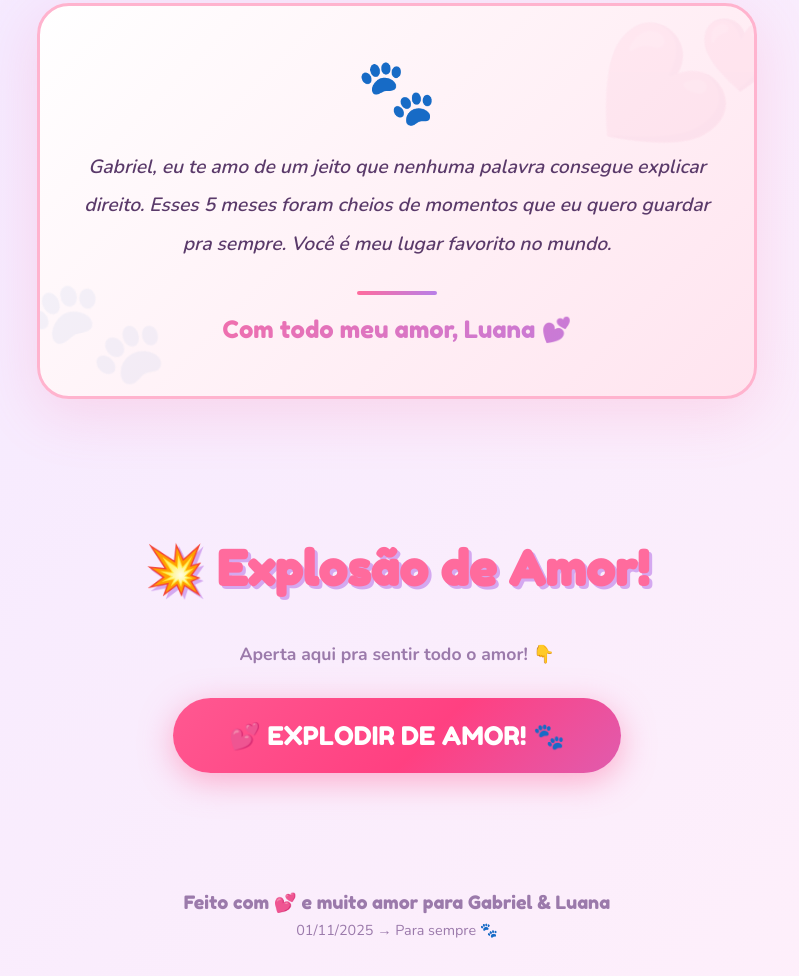
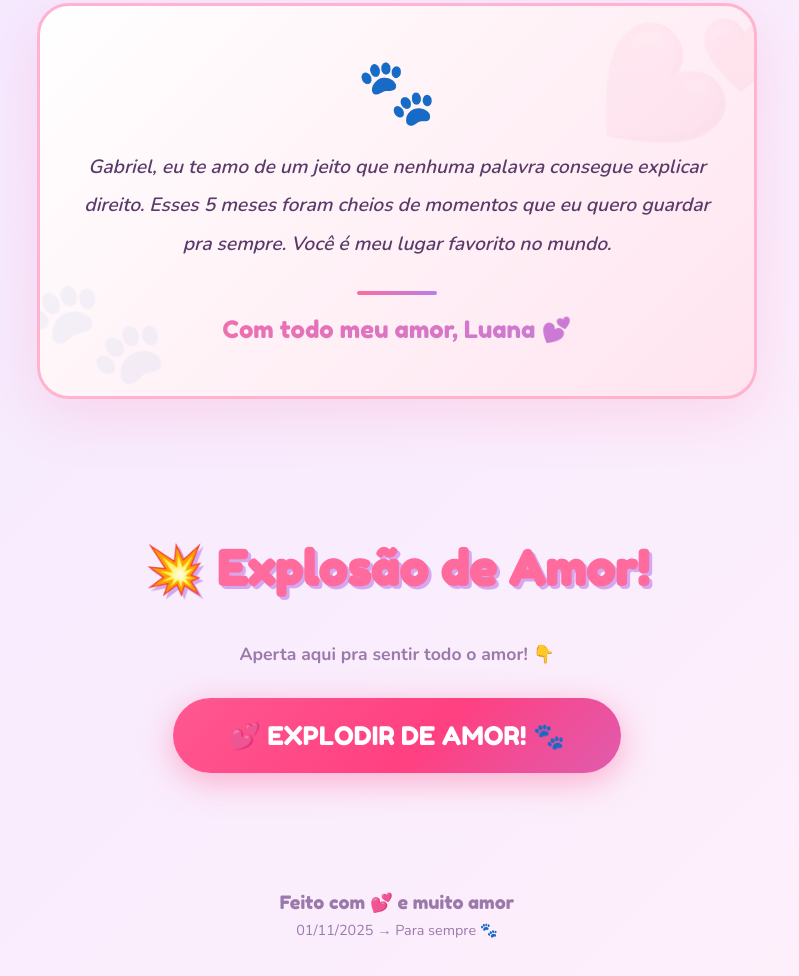
Before and after one commit to luanafloriano/5-meses, a plain HTML site: page index.html in a window 1280 px wide. Shown: the part 1698-2674 px from the top of the page, without its empty margins (243-1042 px from the left). Drawn offline with nearby package versions, Linux system fonts and the light colour scheme; no server answers.

```diff
--- a/index.html
+++ b/index.html
@@ -620,7 +620,7 @@
   </section>
 
   <footer>
-    <p>Feito com 💕 e muito amor para Gabriel &amp; Luana</p>
+    <p>Feito com 💕 e muito amor</p>
     <small>01/11/2025 → Para sempre 🐾</small>
   </footer>
 
```
